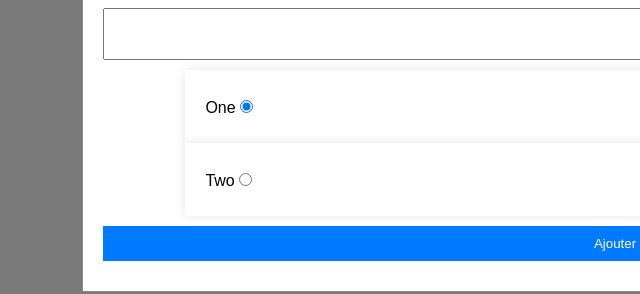
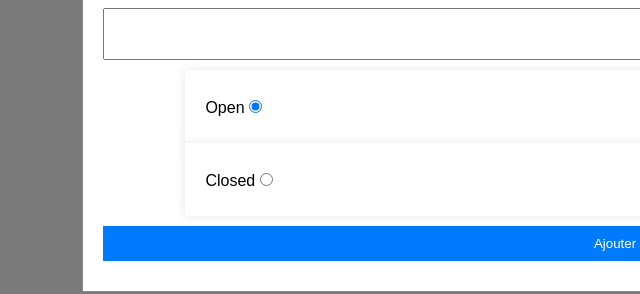
Before and after one commit to Said-Aabilla/faq-javascript, a plain HTML site: page index.html in a window 1280 px wide. Both pictures are taken after a click on the button "Ajouter une question". Shown: the part 458-752 px from the top of the page, 25-665 px from the left. Drawn offline with Linux system fonts and the light colour scheme.

Commit message:
crrected text

```diff
--- a/index.html
+++ b/index.html
@@ -35,11 +35,11 @@
                     <label for="answer">Réponse :</label>
                     <textarea id="answer" name="answer" required></textarea>
 
-                    <label class="container">One
+                    <label class="container">Open
                         <input type="radio" checked="checked" name="staus" value="open">
                         <span class="checkmark"></span>
                     </label>
-                    <label class="container">Two
+                    <label class="container">Closed
                         <input type="radio" name="staus" value="closed">
                         <span class="checkmark"></span>
                     </label>
```
